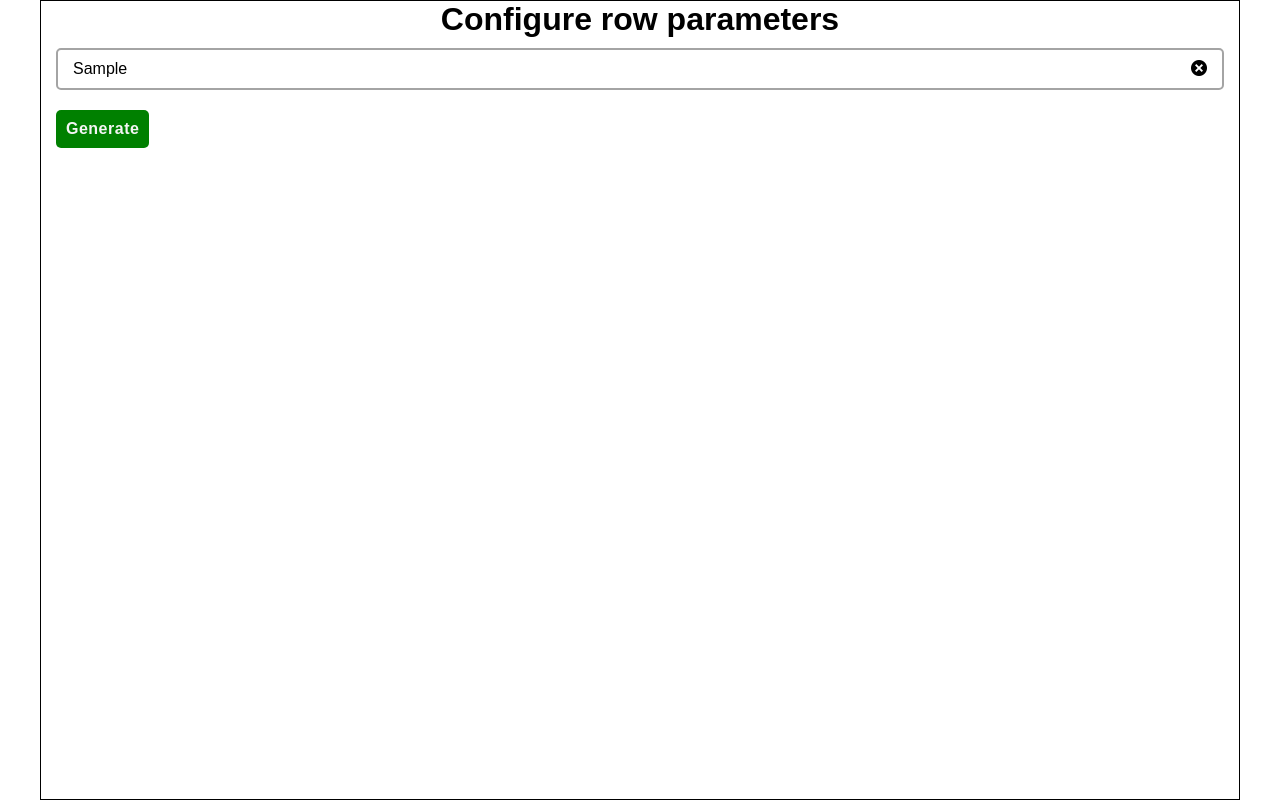
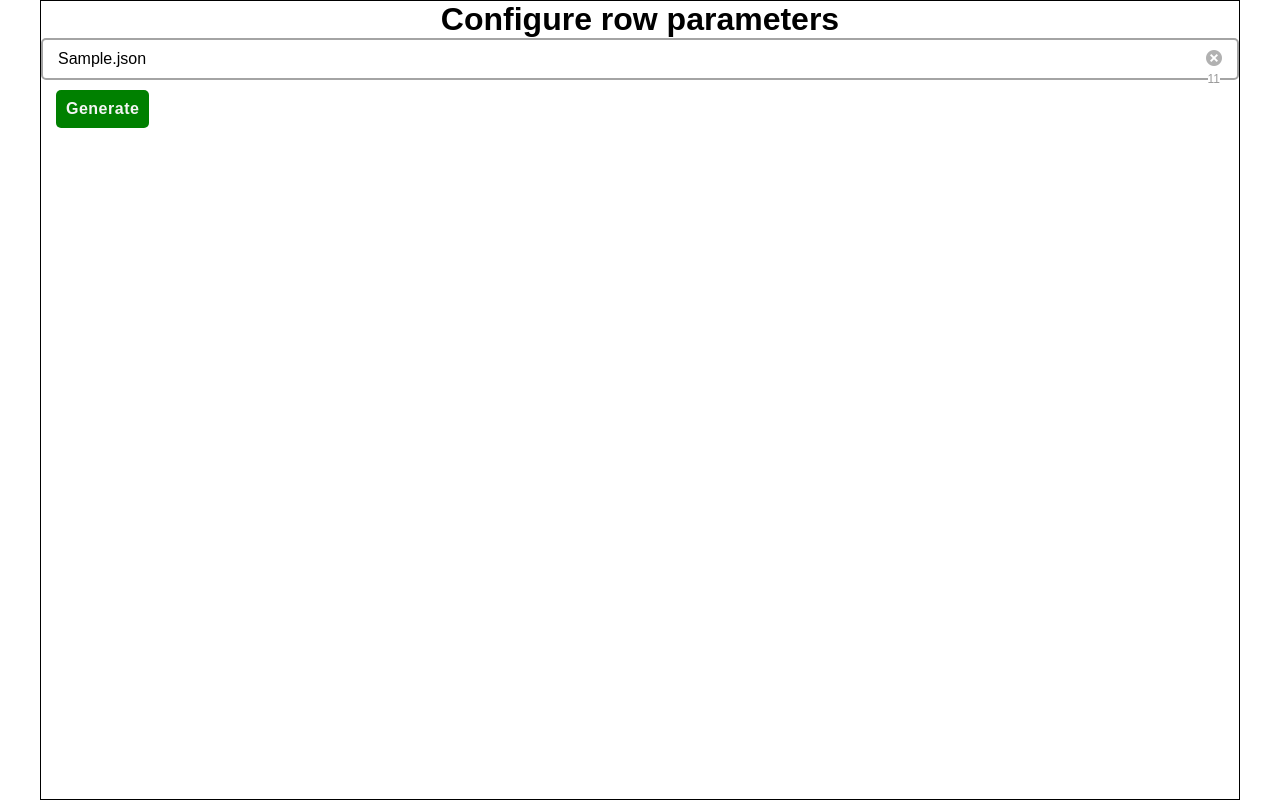
Before and after one commit to 734maboy/JSON-data-generator, a React (Create React App) app: page / in a window 1280 px wide. Both pictures are taken after typing "Sample" into the empty fields and a click on the button "Generate". Built offline with nearby package versions, Linux system fonts and the light colour scheme.

Commit message:
feature-custom-input-expansion-functionality

```diff
--- a/src/components/UI/GenInput/GenInput.jsx
+++ b/src/components/UI/GenInput/GenInput.jsx
@@ -1,19 +1,54 @@
-import React, { memo } from 'react'
+import React, { memo, useCallback, useEffect, useRef } from 'react'
 import cl from './Geninput.module.css';
 import PropTypes from 'prop-types'
 import cancelImg from "./cancel.png";
+import { useMemo } from 'react'
 
-const GenInput = ({value, setValue, size, ...props}) => {
+const GenInput = ({value, setValue, ...props}) => {
+
+
+	const inputRef = useRef();
+	let crossClasses = useMemo(() => {
+		let classes = [cl.genInputCross_hidden];
+		if (value) {
+			classes = [cl.genInputCross_visible]
+		}
+		return classes.join(" ");
+	}, [value]);
+
+
+	const changeValueHandler = useCallback((e) => {
+		let val = e.target.value;
+		let fileName = val.split('.')[0];
+		setValue(fileName + '.json');
+	}, [value]);
+
+	// NORM TEMA
+	useEffect(() => {
+		let index = value.indexOf('.');
+		inputRef.current.setSelectionRange(index, index);
+		inputRef.current.focus();
+	}, [value]);
+
 	return (
 		<div
 			className={cl.genInput}>
 			<input
+				ref={inputRef}
 				value={value}
 				style={{border: "none", outline: "none", width: "100%"}}
-				onChange={(e) => {setValue(e.target.value)}}
+				onChange={changeValueHandler}
 				{...props}
 			/>
-			<img src={cancelImg} width="16px" height="16px" alt="cancel"/>
+			<img
+					className={crossClasses}
+				 	src={cancelImg}
+					onClick={() => {setValue('')}}
+					width="16px"
+					height="16px"
+					alt="cancel"
+			/>
+			<span className={cl.genInput_counter}> {value.length} </span>
 		</div>
 	)
 }
--- a/src/components/UI/GenInput/Geninput.module.css
+++ b/src/components/UI/GenInput/Geninput.module.css
@@ -1,20 +1,30 @@
 .genInput {
+    position: relative;
+    width: 100%;
     outline: none;
     border: 2px solid #a4a4a4;
     font-size: 16px;
-    margin: 10px 15px;
     border-radius: 5px;
     transition: box-shadow 0.5s;
     display: flex;
 }
 
+.genInput_placeholder {
+    font-size: 16px;
+    position: absolute;
+    left: 15px;
+    top: 10px;
+}
+
 .genInput>input {
     font-size: 16px;
     margin: 10px 15px;
+
 }
 
 .genInput>img {
     margin: 10px 15px;
+    cursor: pointer;
 }
 
 /*TODO AS ACTIVE CLASS*/
@@ -26,3 +36,24 @@
 .genInput:disabled {
     cursor: not-allowed;
 }
+
+.genInputCross_visible {
+    opacity: 0.3;
+    transform: scale(1) rotate(360deg);
+    transition: all 0.5s;
+}
+
+.genInputCross_hidden {
+    opacity: 0;
+    transform: scale(0) rotate(0deg);
+    transition: all 0.5s;
+}
+
+.genInput_counter {
+    position: absolute;
+    font-size: 12px;
+    bottom: -8px;
+    background: white;
+    right: 17px;
+    color: #00000066;
+}
--- a/src/style/main.css
+++ b/src/style/main.css
@@ -29,3 +29,24 @@ input[type="number"]::-webkit-outer-spin-button {
     appearance: none;
     margin: 0;
 }
+
+.sugoi {
+    width: 100%;
+    display: flex;
+    padding: 10px 15px;
+    justify-content: stretch;
+}
+
+.sugoi>div:first-child {
+    flex-grow: 1;
+}
+
+.mem {
+    width: fit-content !important;
+    display: flex;
+    align-items: center;
+    padding: 0 10px;
+    background: #C4C4C4;
+    border-radius: 5px;
+    border: 2px solid #a4a4a4;
+}
```
